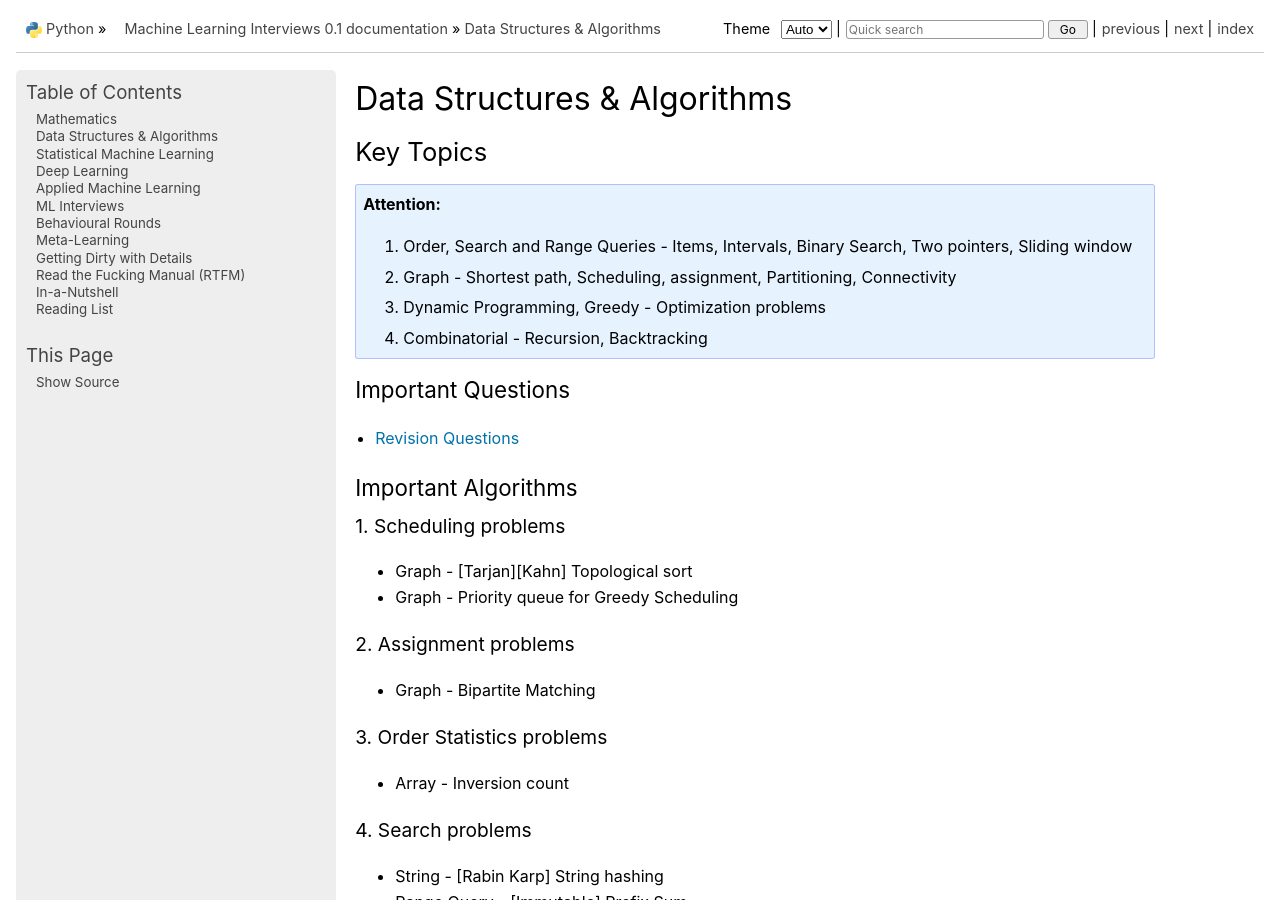
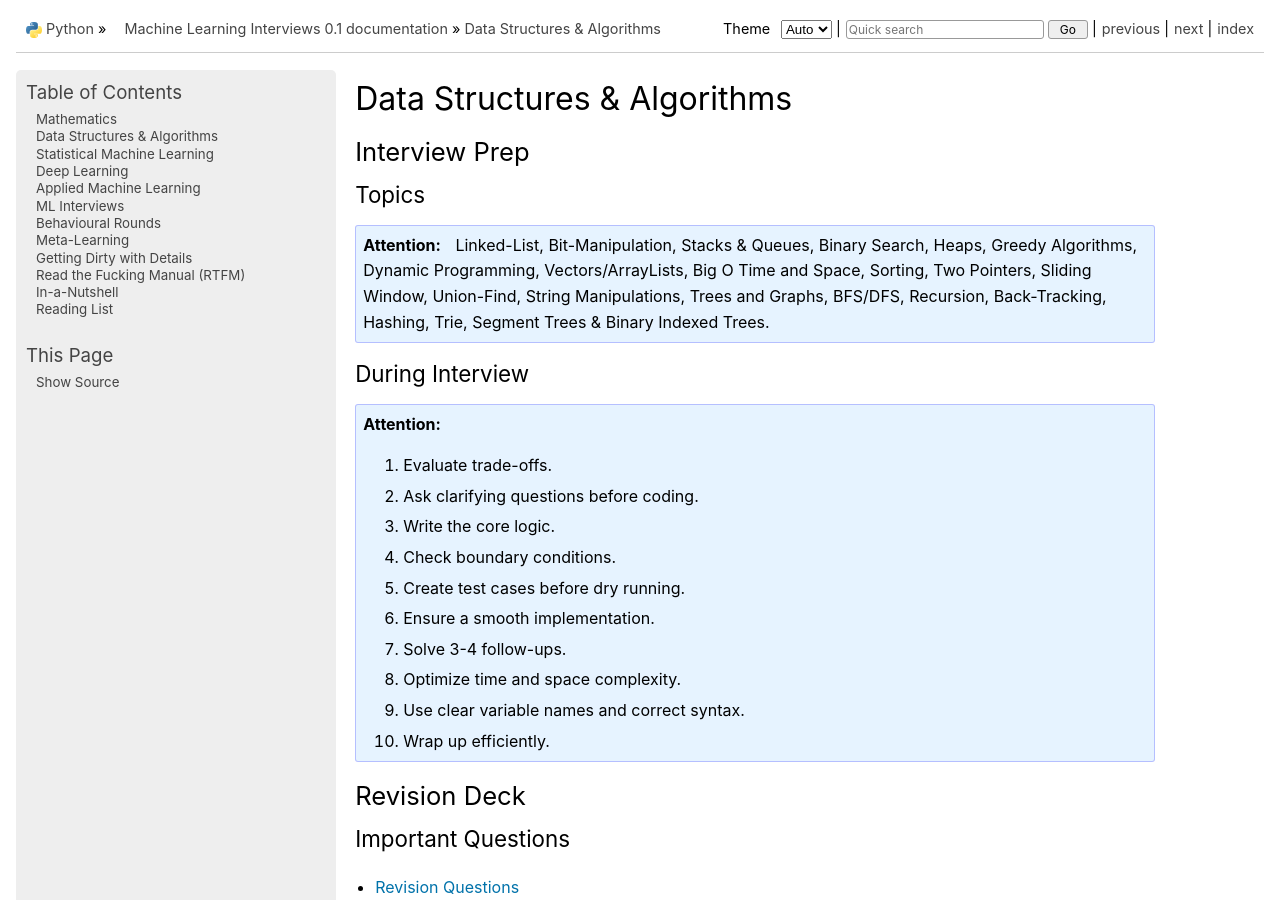
Before and after one commit to uselesstechjunks/leetcode, a Sphinx documentation site: the page built from docs/source/dsa/index.rst, in a window 1280 px wide and 900 px high. Built offline with Sphinx 7.4.7, drawn with Linux system fonts in a browser that asks for light colours; pages that are not in the unit, such as notebooks, are missing from menus.

Commit message:
Update index.rst

```diff
--- a/docs/source/dsa/index.rst
+++ b/docs/source/dsa/index.rst
@@ -2,15 +2,31 @@
 Data Structures & Algorithms
 #################################################################################
 *********************************************************************************
-Key Topics
+Interview Prep
 *********************************************************************************
+Topics
+=================================================================================
 .. attention::
 
-	#. Order, Search and Range Queries - Items, Intervals, Binary Search, Two pointers, Sliding window
-	#. Graph - Shortest path, Scheduling, assignment, Partitioning, Connectivity
-	#. Dynamic Programming, Greedy - Optimization problems
-	#. Combinatorial - Recursion, Backtracking
+	Linked-List, Bit-Manipulation, Stacks & Queues, Binary Search, Heaps, Greedy Algorithms, Dynamic Programming, Vectors/ArrayLists, Big O Time and Space, Sorting, Two Pointers, Sliding Window, Union-Find, String Manipulations, Trees and Graphs, BFS/DFS, Recursion, Back-Tracking, Hashing, Trie, Segment Trees & Binary Indexed Trees.
 
+During Interview
+=================================================================================
+.. attention::
+	#. Evaluate trade-offs.
+	#. Ask clarifying questions before coding.
+	#. Write the core logic.
+	#. Check boundary conditions.
+	#. Create test cases before dry running.
+	#. Ensure a smooth implementation.
+	#. Solve 3-4 follow-ups.
+	#. Optimize time and space complexity.
+	#. Use clear variable names and correct syntax.
+	#. Wrap up efficiently.
+
+*********************************************************************************
+Revision Deck
+*********************************************************************************
 Important Questions
 =================================================================================
 .. toctree::
```
